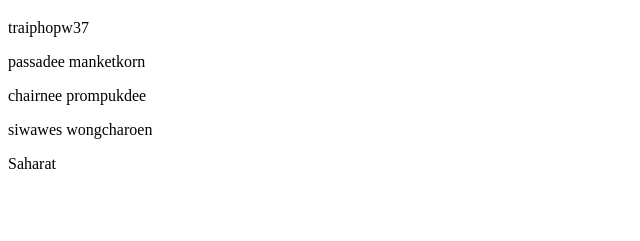
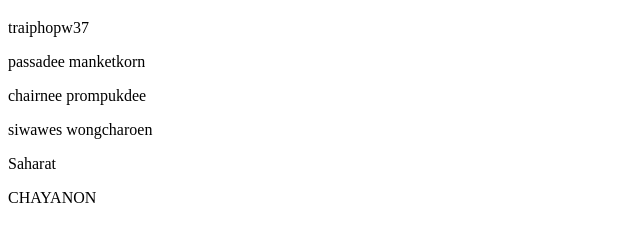
Before and after one commit to Poppy07/github-workshop2, a plain HTML site: page index.html in a window 1280 px wide. Shown: the part 61-302 px from the top of the page, without its empty margins (0-640 px from the left). Drawn offline with Linux system fonts and the light colour scheme.

Commit message:
new CHAYANON brance

```diff
--- a/index.html
+++ b/index.html
@@ -11,5 +11,8 @@
     <p>chairnee  prompukdee</p>
     <p>siwawes wongcharoen</p>
     <p>Saharat</p>
+
+    <p> CHAYANON </p>
+
   </body>
 </html>
```
